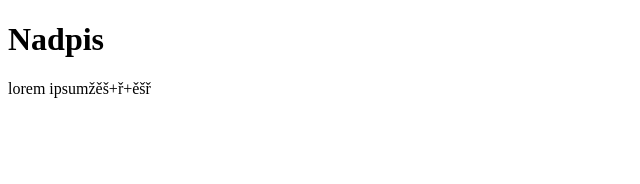
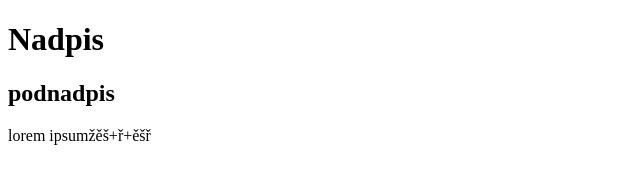
Before and after one commit to 21AOlsaT/mujweb, a plain HTML site: page index.html in a window 1280 px wide. Shown: the whole page, without its empty margins (0-640 px from the left). Drawn offline with Linux system fonts and the light colour scheme.

Commit message:
přidání podnadpisu

```diff
--- a/index.html
+++ b/index.html
@@ -6,6 +6,7 @@
 <body>
 
 <h1>Nadpis</h1>
+<h2>podnadpis</h2>
 <p>lorem ipsumžěš+ř+ěšř</p>
 
 </body>
```
